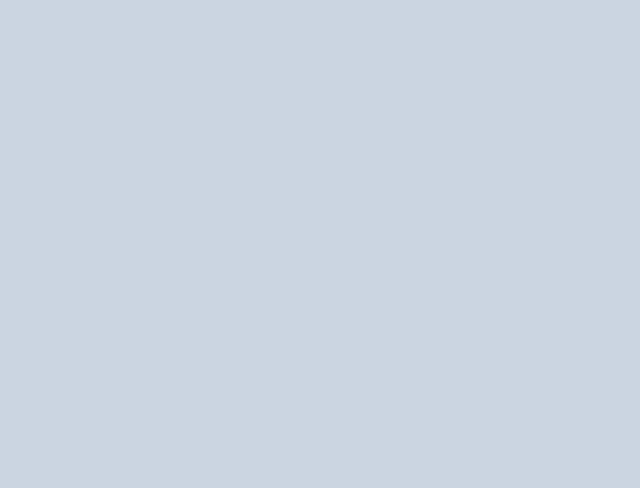
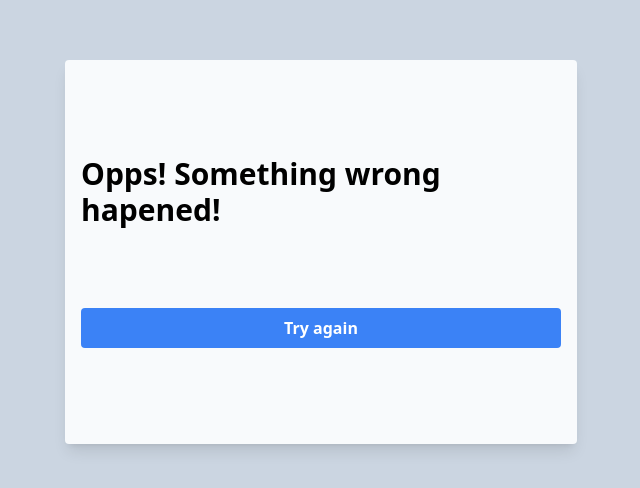
Before and after one commit to EroAuditore/react-quiz, a React (Create React App) app: page /error in a window 1280 px wide. Before the commit this address had no page. Shown: the part 148-636 px from the top of the page, without its empty margins (319-959 px from the left). Built offline with nearby package versions, Linux system fonts and the light colour scheme.

Commit message:
Error handling created

```diff
--- a/src/App.js
+++ b/src/App.js
@@ -4,6 +4,7 @@ import Home from './components/home';
 import Trivia from './components/trivia';
 import Result from './components/result';
 import ProtectedRoute from './components/common/ProtectedRoute';
+import Error from './components/common/Error';
 
 const App = () => {
   const stage = useSelector(state => state.trivia.stage);
@@ -29,6 +30,7 @@ const App = () => {
                 </ProtectedRoute>
               }
             />
+            <Route path="/error" exact element={<Error />} />
             <Route path="/" exact element={<Home />} />
           </Routes>
         </BrowserRouter>
--- /dev/null
+++ b/src/components/common/Error.jsx
@@ -0,0 +1,22 @@
+import { useNavigate } from 'react-router-dom';
+
+const Error = () => {
+  const navigate = useNavigate();
+  const handleError = () => {
+    navigate(-1);
+  };
+  return (
+    <div className="max-w-xl rounded shadow-lg bg-slate-50 h-96 flex flex-col p-4 justify-evenly w-[32rem]">
+      <h1 className="text-3xl font-bold">Opps! Something wrong hapened!</h1>
+      <button
+        className="bg-blue-500 hover:bg-blue-800 text-white font-bold py-2 px-4 rounded"
+        type="button"
+        onClick={handleError}
+      >
+        Try again
+      </button>
+    </div>
+  );
+};
+
+export default Error;
--- a/src/components/common/ProtectedRoute.jsx
+++ b/src/components/common/ProtectedRoute.jsx
@@ -1,5 +1,5 @@
 import { Navigate } from 'react-router-dom';
-import * as stages from './redux/utils/constants';
+import * as stages from '../../redux/utils/constants';
 import PropTypes from 'prop-types';
 
 const ProtectedRoute = ({ children, path, stage }) => {
--- a/src/components/home/index.js
+++ b/src/components/home/index.js
@@ -1,17 +1,22 @@
-import React, { useEffect } from 'react';
-import { useDispatch } from 'react-redux';
+import { useEffect } from 'react';
+import { useDispatch, useSelector } from 'react-redux';
 import { useNavigate } from 'react-router-dom';
 import { startTrvia } from '../../redux/reducers/trivia';
 
 const Home = () => {
   const dispatch = useDispatch();
   const navigate = useNavigate();
+  const errorState = useSelector(state => state.trivia.error);
   const handleBegin = () => {
     navigate('/trivia');
   };
   useEffect(() => {
     dispatch(startTrvia());
   }, [dispatch]);
+
+  useEffect(() => {
+    if (errorState === true) navigate('/error');
+  }, [errorState]);
 
   return (
     <div className="max-w-xl rounded shadow-lg bg-slate-50 h-96 flex flex-col p-4 justify-evenly w-[32rem]">
--- a/src/components/result/index.js
+++ b/src/components/result/index.js
@@ -1,4 +1,3 @@
-import React from 'react';
 import { useSelector } from 'react-redux';
 import { useNavigate } from 'react-router-dom';
 
--- a/src/components/trivia/index.js
+++ b/src/components/trivia/index.js
@@ -1,4 +1,3 @@
-import React from 'react';
 import { useSelector, useDispatch } from 'react-redux';
 import { answerQuestion, endTrivia } from '../../redux/reducers/trivia';
 import { useNavigate } from 'react-router-dom';
```
